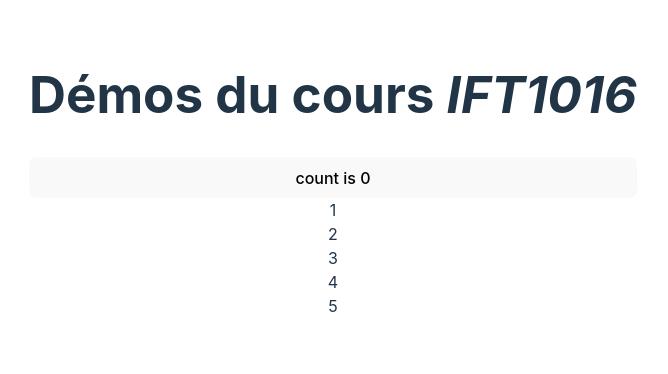
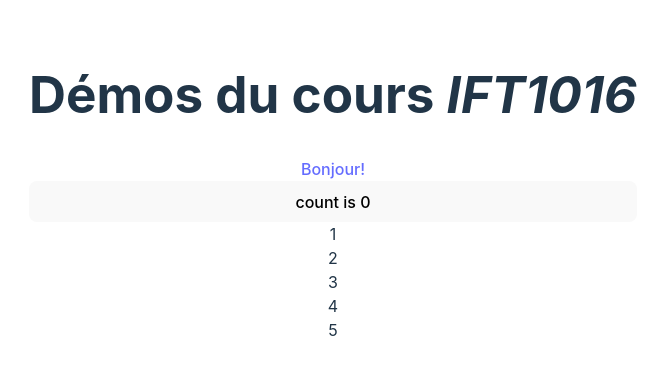
Before and after one commit to Ecoral360/ecoral360.github.io, a Svelte app: page / in a window 1280 px wide. Shown: the top 374 px of the page, without its empty margins (307-975 px from the left). Built offline with nearby package versions, Linux system fonts and the light colour scheme.

Commit message:
Add link

```diff
--- a/src/App.svelte
+++ b/src/App.svelte
@@ -6,6 +6,9 @@
     <h1>
         Démos du cours <em>IFT1016</em>
     </h1>
+    <div>
+        <a href="www.google.com">Bonjour!</a>
+    </div>
     <Counter/>
     <section>
         1
```
Also changed, not shown: 3 other files (tests, documents, lock files or other folders).
